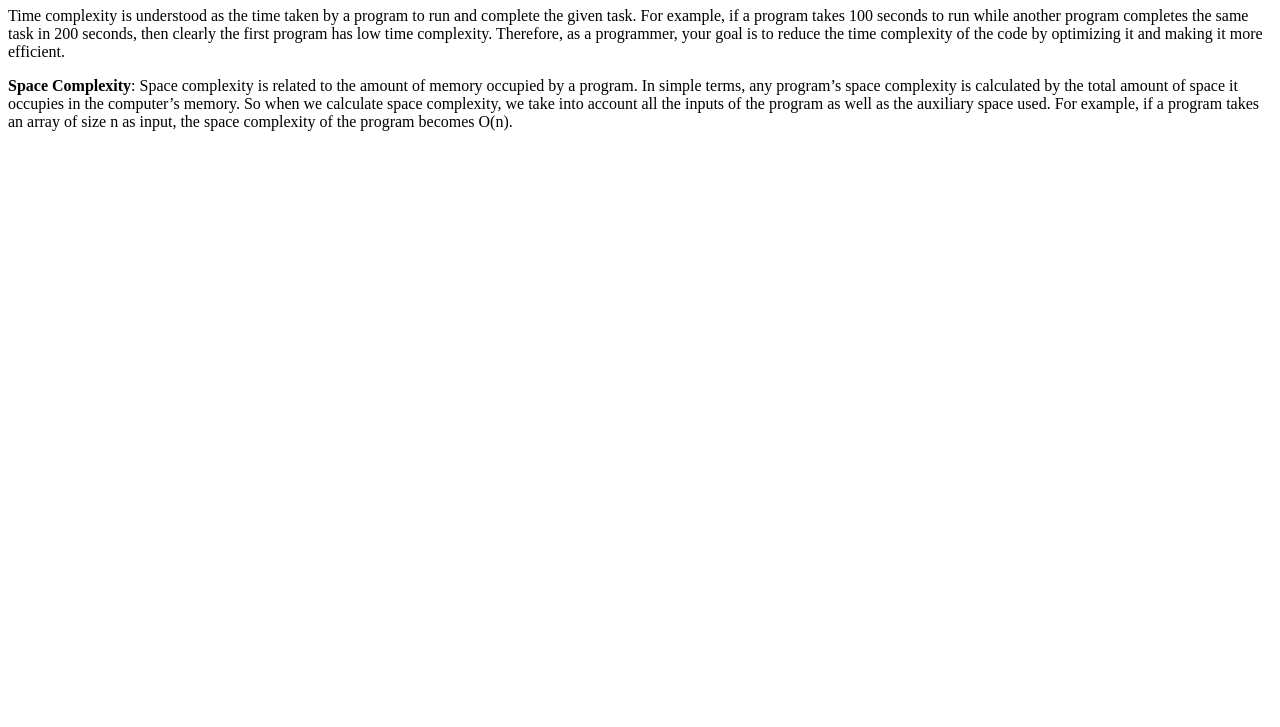
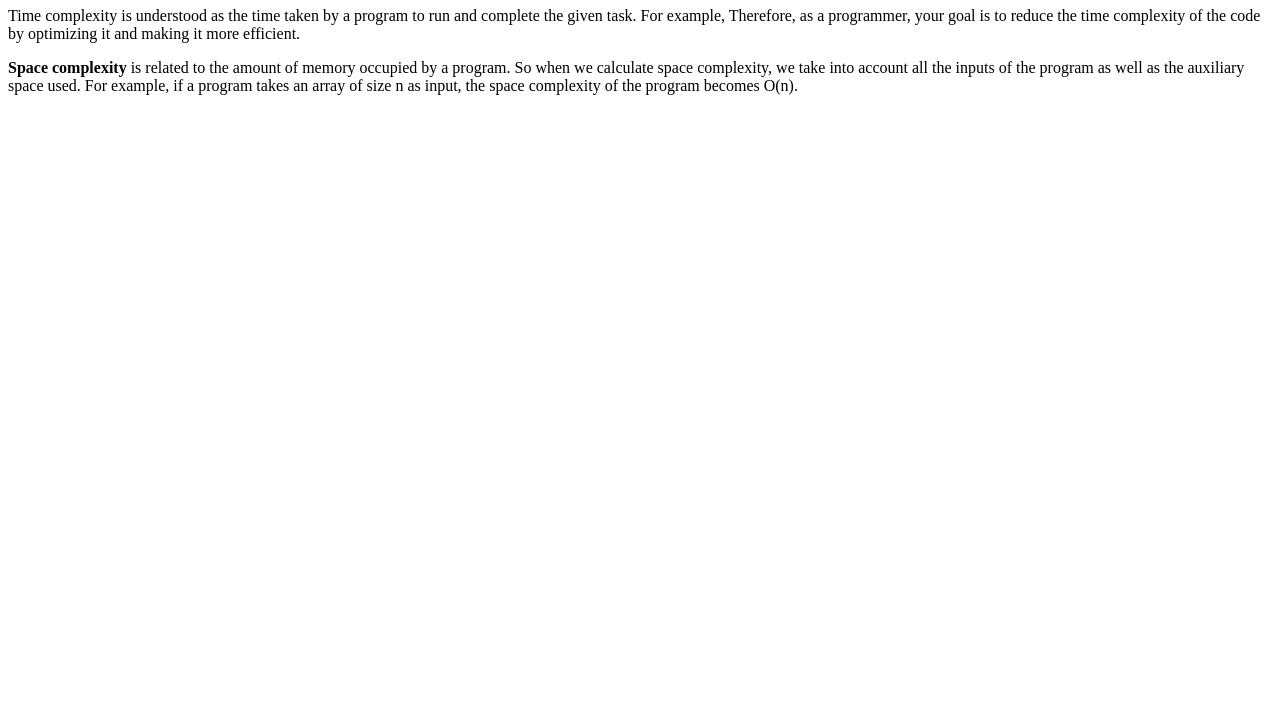
Before and after one commit to acciojob/time-and-space-complexity-Shreyaskulkarni56, a website: page main.html in a window 1280 px wide. Shown: the part 73-800 px from the top of the page. Drawn offline with Linux system fonts and the light colour scheme.

Commit message:
created a submission

```diff
--- a/main.html
+++ b/main.html
@@ -11,8 +11,8 @@
 <body>
 	<!-- the entire body must be written by student -->
 	<h1>Time,Space,Complexity</h1>
-	<p> Time complexity is understood as the time taken by a program to run and complete the given task. For example, if a program takes 100 seconds to run while another program completes the same task in 200 seconds, then clearly the first program has low time complexity. Therefore, as a programmer, your goal is to reduce the time complexity of the code by optimizing it and making it more efficient. </p>
-	<p> <b>Space Complexity</b>: Space complexity is related to the amount of memory occupied by a program. In simple terms, any program’s space complexity is calculated by the total amount of space it occupies in the computer’s memory. So when we calculate space complexity, we take into account all the inputs of the program as well as the auxiliary space used. For example, if a program takes an array of size n as input, the space complexity of the program becomes O(n).</p>
+	<p> Time complexity is understood as the time taken by a program to run and complete the given task. For example,  Therefore, as a programmer, your goal is to reduce the time complexity of the code by optimizing it and making it more efficient. </p>
+	<p> <b> Space complexity</b> is related to the amount of memory occupied by a program. So when we calculate space complexity, we take into account all the inputs of the program as well as the auxiliary space used. For example, if a program takes an array of size n as input, the space complexity of the program becomes O(n).</p>
     <script type="text/javascript" src="./script.js">
 </script>
 
```
